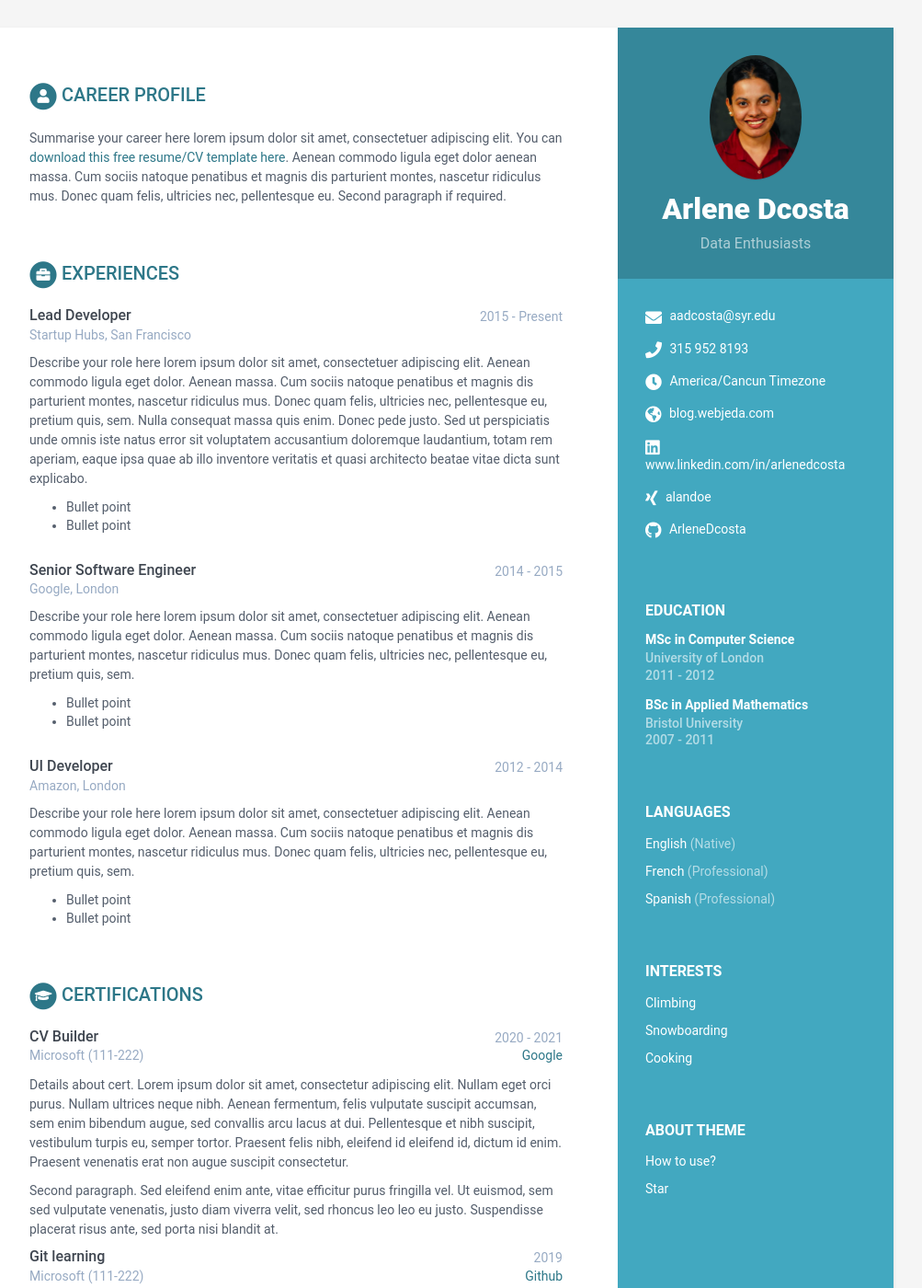
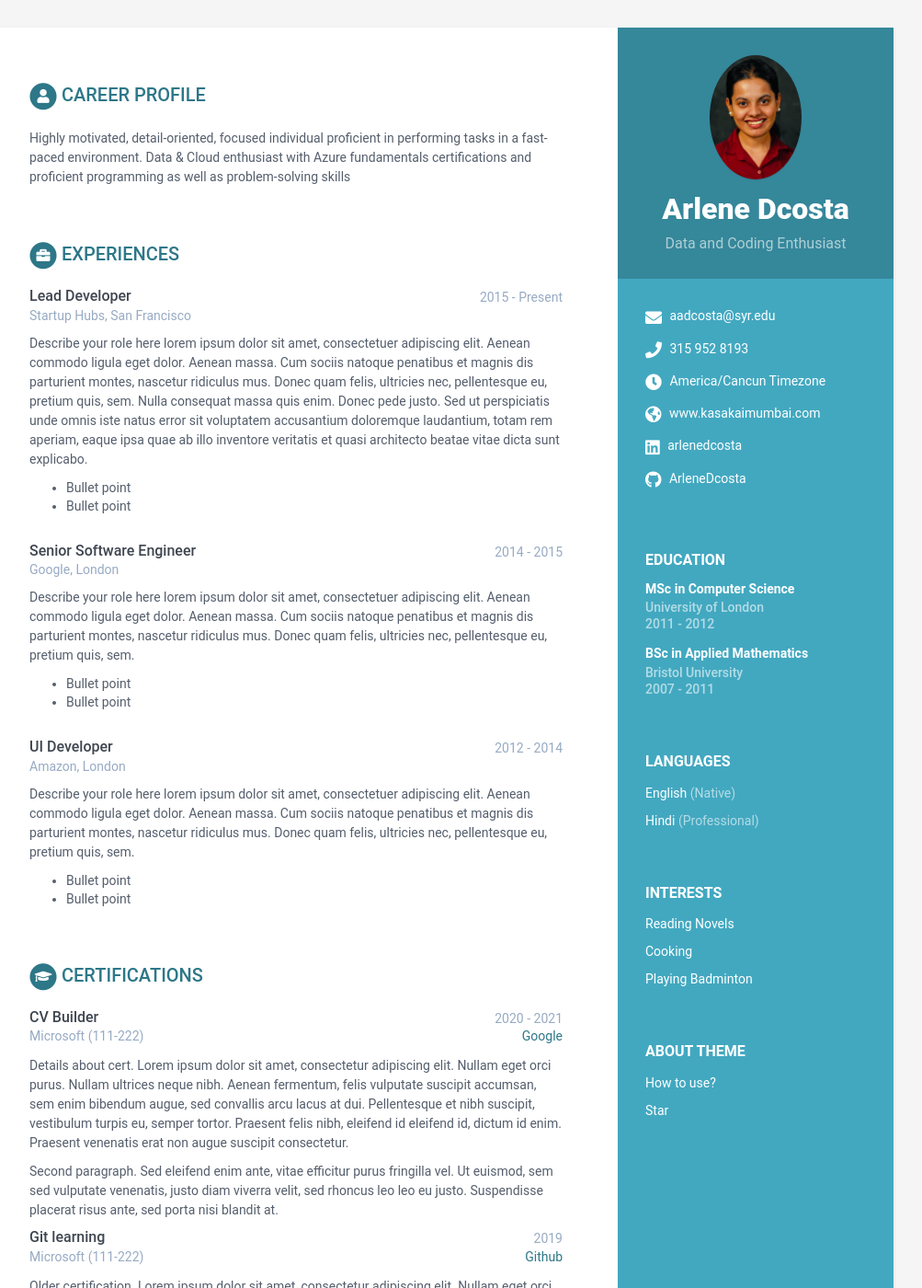
Before and after one commit to ArleneDcosta/ArleneDcosta.github.io, a Jekyll site: the page built from index.html, in a window 1280 px wide and 1400 px high. Shown: the whole window at 92% size, without its empty margins (168-1171 px from the left). Built offline with Jekyll 4.4.1, drawn with Linux system fonts in a browser that asks for light colours.

Commit message:
Additional changes

```diff
--- a/_data/data.yml
+++ b/_data/data.yml
@@ -9,7 +9,7 @@ sidebar:
 
     # Profile information
     name: Arlene Dcosta
-    tagline: Data Enthusiasts
+    tagline: Data and Coding Enthusiast
     avatar: profilearlene.png  #place a 100x100 picture inside /assets/images/ folder and provide the name of the file below
 
     # Sidebar links
@@ -17,9 +17,8 @@ sidebar:
     phone: 315 952 8193
     timezone: America/Cancun Timezone
     citizenship:
-    website: blog.webjeda.com #do not add http://
-    linkedin: www.linkedin.com/in/arlenedcosta
-    xing: alandoe
+    website: www.kasakaimumbai.com #do not add http://
+    linkedin: arlenedcosta
     github: ArleneDcosta
     gitlab:
     bitbucket:
@@ -34,33 +33,29 @@ sidebar:
         - idiom: English
           level: Native
 
-        - idiom: French
+        - idiom: Hindi
           level: Professional
 
-        - idiom: Spanish
-          level: Professional
+
 
     interests:
       title: Interests
       info:
-        - item: Climbing
-          link:
-
-        - item: Snowboarding
+        - item: Reading Novels
           link:
 
         - item: Cooking
           link:
 
+        - item: Playing Badminton
+          link:
+
 career-profile:
     title: Career Profile
     summary: |
-      Summarise your career here lorem ipsum dolor sit amet, consectetuer
-      adipiscing elit. You can [download this free resume/CV template here]().
-      Aenean commodo ligula eget dolor aenean massa. Cum sociis natoque
-      penatibus et magnis dis parturient montes, nascetur ridiculus mus.
-      Donec quam felis, ultricies nec, pellentesque eu.
-      Second paragraph if required.
+      Highly motivated, detail-oriented, focused individual proficient in performing tasks in a fast-paced environment. Data & Cloud enthusiast with Azure fundamentals certifications and proficient programming as well as problem-solving skills
+
+
 education:
     title: Education
     info:
```
